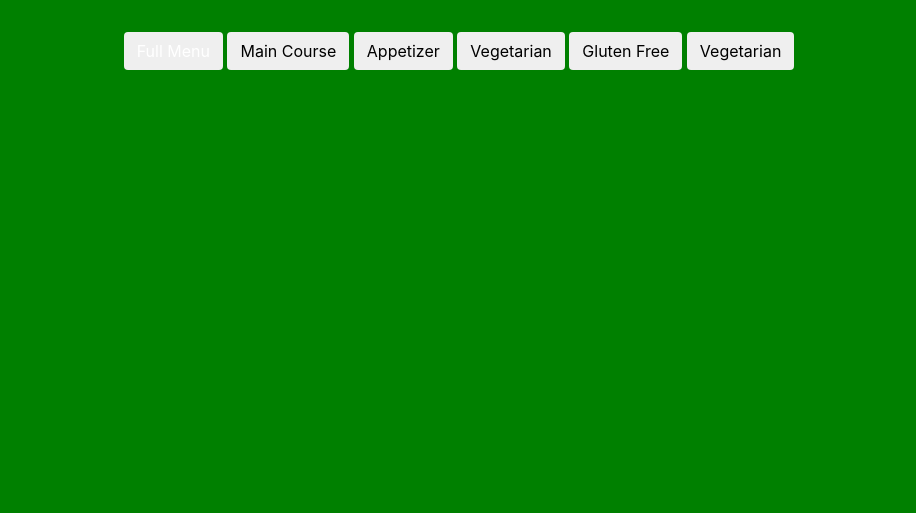
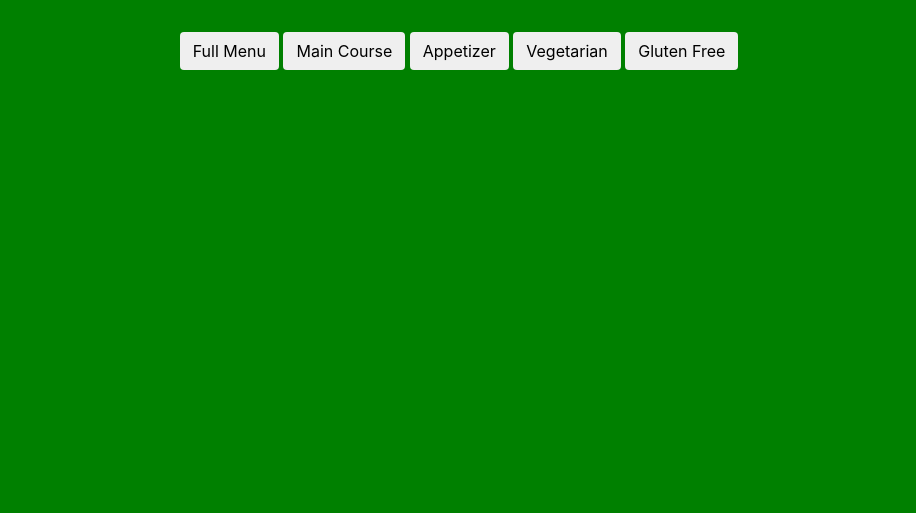
Before and after one commit to smontoro/todoapp, a plain HTML site: page index.html in a window 1280 px wide. Shown: the part 287-800 px from the top of the page, without its empty margins (181-1097 px from the left). Drawn offline with nearby package versions, Linux system fonts and the light colour scheme.

Commit message:
updated buttons

```diff
--- a/index.html
+++ b/index.html
@@ -11,12 +11,11 @@
 <img src="img/logo.png" class="mx-auto mt-5">
 
 <form class="mt-5">
-	<button type="button" onclick="" class="btn text-white">Full Menu</button>
+	<button type="button" onclick="" class="btn">Full Menu</button>
 	<button type="button" onclick="showMain()" class="btn">Main Course</button>
 	<button type="button" onclick="showApps()" class="btn">Appetizer</button>
 	<button type="button" onclick="showVeg()" class="btn">Vegetarian</button>
 	<button type="button" onclick="showGf()" class="btn">Gluten Free</button>
-	<button type="button" onclick="showVeg()" class="btn">Vegetarian</button>
 </form>
 </div>
 
```
